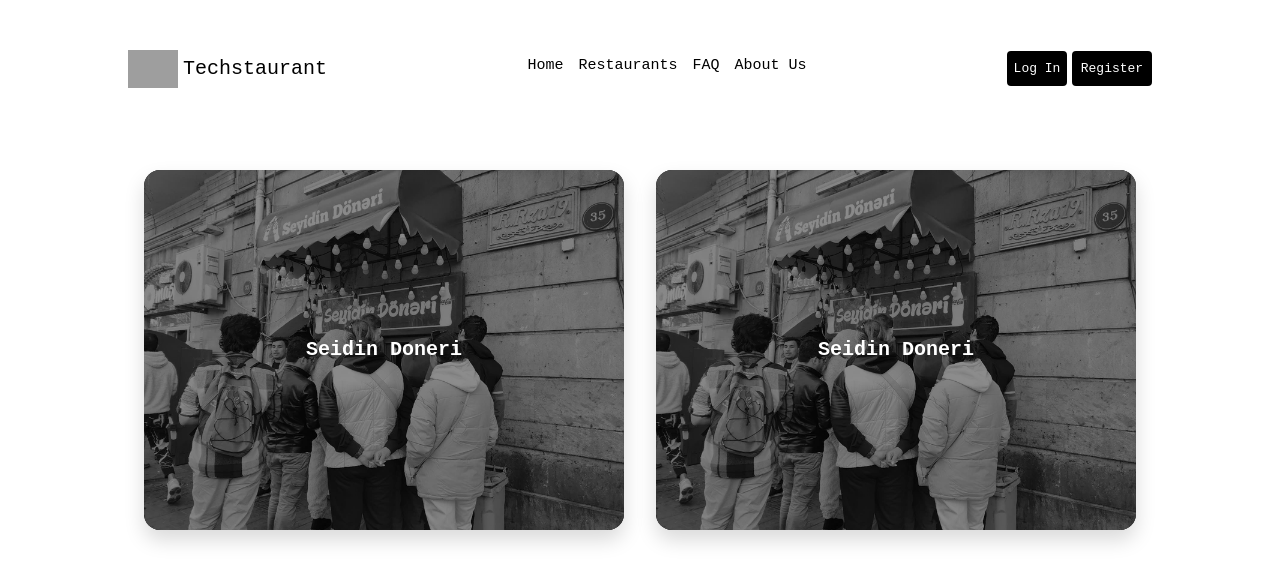
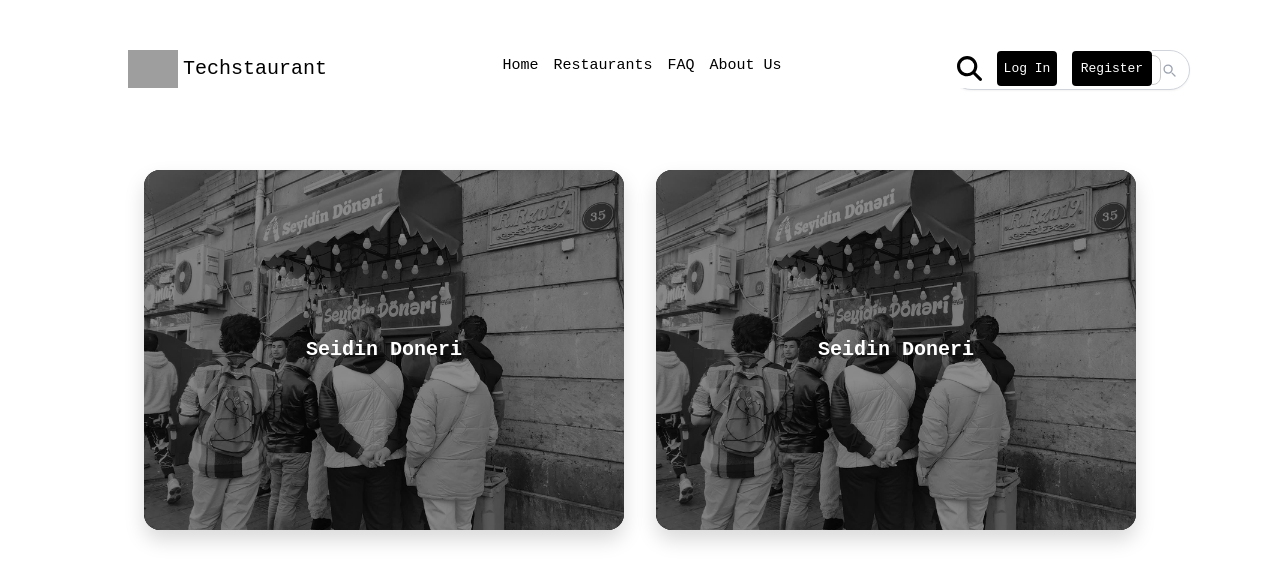
Before and after one commit to IlhanAfandiyev/Techstauraunt, a React (Vite) app: page / in a window 1280 px wide. Shown: the top 582 px of the page. Built offline with nearby package versions, Linux system fonts and the light colour scheme; grey boxes are pictures that could not be loaded.

Commit message:
search bar added

```diff
--- /dev/null
+++ b/src/Components/Page_Components/Footer/index.tsx
@@ -0,0 +1,8 @@
+
+const Footer = () => {
+  return (
+    <div>Footer</div>
+  )
+}
+
+export default Footer
--- /dev/null
+++ b/src/Components/Page_Components/Navbar/NavSearch/index.tsx
@@ -0,0 +1,26 @@
+import React from 'react'
+
+const Search = () => {
+  return (
+    <div className="w-full max-w-xs">
+      <div className="flex items-center border border-gray-300 rounded-full px-3 py-1 shadow-sm bg-white">
+        <input
+          type="text"
+          placeholder="Search..."
+          className="flex-1 bg-transparent outline-none px-2 py-1 text-sm font-mono"
+        />
+        <svg
+          xmlns="http://www.w3.org/2000/svg"
+          className="h-4 w-4 text-gray-400"
+          fill="none"
+          viewBox="0 0 24 24"
+          stroke="currentColor"
+        >
+          <path strokeLinecap="round" strokeLinejoin="round" strokeWidth={2} d="M21 21l-4.35-4.35M16.65 10.65a6 6 0 11-12 0 6 6 0 0112 0z" />
+        </svg>
+      </div>
+    </div>
+  )
+}
+
+export default Search
--- a/src/Components/Page_Components/Navbar/NavSidebar/index.tsx
+++ b/src/Components/Page_Components/Navbar/NavSidebar/index.tsx
@@ -1,4 +1,4 @@
-import React, { useEffect, useState } from 'react'
+import  { useEffect, useState } from 'react'
 import style from "./style.module.css"
 import LoginAlert from '../../../Custom/Alerts/Login/Index'
 
--- a/src/Components/Page_Components/Navbar/index.tsx
+++ b/src/Components/Page_Components/Navbar/index.tsx
@@ -1,15 +1,18 @@
-import React, { useState, useEffect } from 'react'
+import { useState, useEffect } from 'react'
 import style from "./style.module.css"
 import Logo from "../../../assets/imgs/Restaurant-Logo-PNG-Clipart.png"
 import burger from "../../../assets/svgs/burger-solid.svg"
 import NavSidebar from './NavSidebar'
 import LoginAlert from '../../Custom/Alerts/Login/Index'
-import { Link, redirect } from 'react-router-dom'
+import { Link } from 'react-router-dom'
+import Magni from "../../../assets/svgs/magnifying-glass-solid.svg"
+import Search from './NavSearch'
 
 const Navbar = () => {
   const [sidebarOpen, setSidebarOpen] = useState(false)
   const [alertMessage, setAlertMessage] = useState<string | null>(null)
   const [isLoggedIn, setIsLoggedIn] = useState(false)
+  const [searchOpen, setSearch] = useState(false)
 
   useEffect(() => {
     const user = localStorage.getItem("User")
@@ -51,6 +54,7 @@
             <img src={Logo} alt="" />
             <h3>Techstaurant</h3>
           </div>
+
           <div className={style.middle}>
             <li>
               <Link to='/'>Home</Link>
@@ -59,7 +63,15 @@
               <Link to='/About'>About Us</Link>
             </li>
           </div>
+
           <div className={style.right}>
+            <img
+              src={Magni}
+              alt=""
+              className={style.magnifying}
+              onClick={() => setSearch(!searchOpen)}
+            />
+
             {!isLoggedIn ? (
               <>
                 <button className={style.LoginButton} onClick={handleLogin}>Log In</button>
@@ -68,14 +80,27 @@
             ) : (
               <button className={style.RegisterButton} onClick={handleLogout}>Log Out</button>
             )}
-          <img src={burger} alt="" onClick={toggleSidebar} className={style.BurgerIcon} />
+
+            <img
+              src={burger}
+              alt=""
+              onClick={toggleSidebar}
+              className={style.BurgerIcon}
+            />
           </div>
         </div>
 
-      <div className={`${style.SidebarOverlay} ${sidebarOpen ? style.Show : ""}`} onClick={toggleSidebar}>
+        <div
+          className={`${style.SidebarOverlay} ${sidebarOpen ? style.Show : ""}`}
+          onClick={toggleSidebar}
+        >
           <div className={style.SlideSidebar} onClick={(e) => e.stopPropagation()}>
             <NavSidebar />
           </div>
+        </div>
+
+        <div className={`${style.searchModal} ${searchOpen ? style.searchModalOpen : ""}`}>
+          <Search />
         </div>
       </div>
 
--- a/src/Components/Page_Components/Navbar/style.module.css
+++ b/src/Components/Page_Components/Navbar/style.module.css
@@ -6,6 +6,9 @@
     align-items: center;
     justify-content: space-between;
     flex-wrap: wrap;
+    z-index: 10;
+    background-color: white;
+    position: relative;
 }
 
 .left {
@@ -57,11 +60,13 @@
 
 .right {
     display: flex;
-    gap: 5px;
+    gap: 15px;
     flex-wrap: wrap;
 }
 .right img{
-    width: 30px;
+    width: 25px;
+}
+.BurgerIcon{
     display: none;
 }
 
@@ -187,3 +192,27 @@
   color: black !important;
   font-family: monospace !important;
 }
+.magnifying {
+  color: black;
+  width: 20px;
+  cursor: pointer;
+}
+
+.searchModal {
+  position: absolute;
+  right: 90px;
+  top: 50px;
+  display: block;
+  z-index: 0;
+  transition: 0.3s ease;
+}
+
+.searchModalOpen {
+  display: initial;
+  top: 100px;
+}
+.searchModalOpen{
+    @media screen and (max-width:768px){
+    top: 130px;
+    }
+}
--- a/src/Pages/Home/index.tsx
+++ b/src/Pages/Home/index.tsx
@@ -1,4 +1,3 @@
-import React from 'react'
 import HomeMain from './Parts/Main'
 
 const Home = () => {
```
Also changed, not shown: src/Components/Page_Components/Footer/style.module.css (added), src/Components/Page_Components/Navbar/NavSearch/style.module.css (added), src/assets/svgs/magnifying-glass-solid.svg (added). Lines whose indentation alone changed are shown as unchanged.
